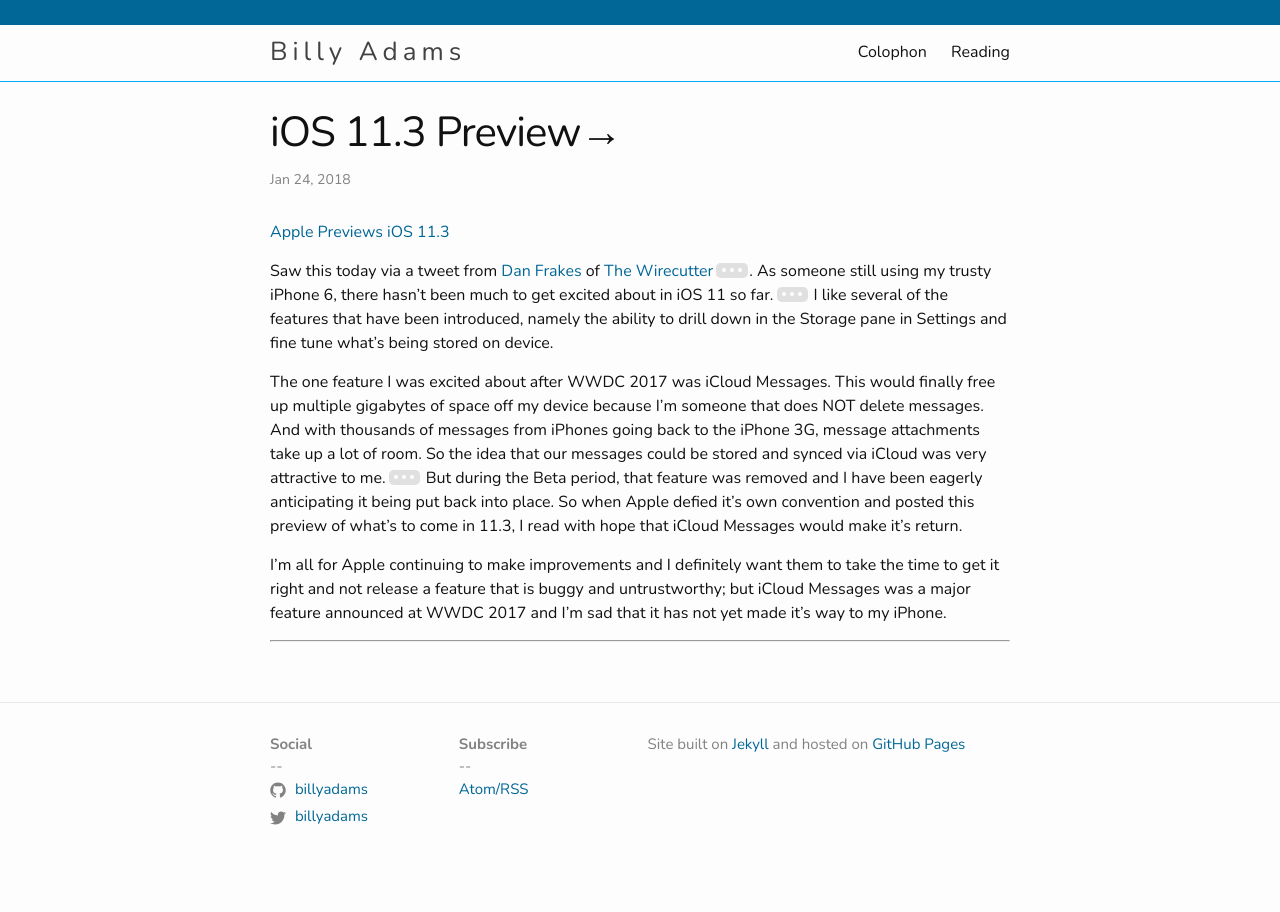
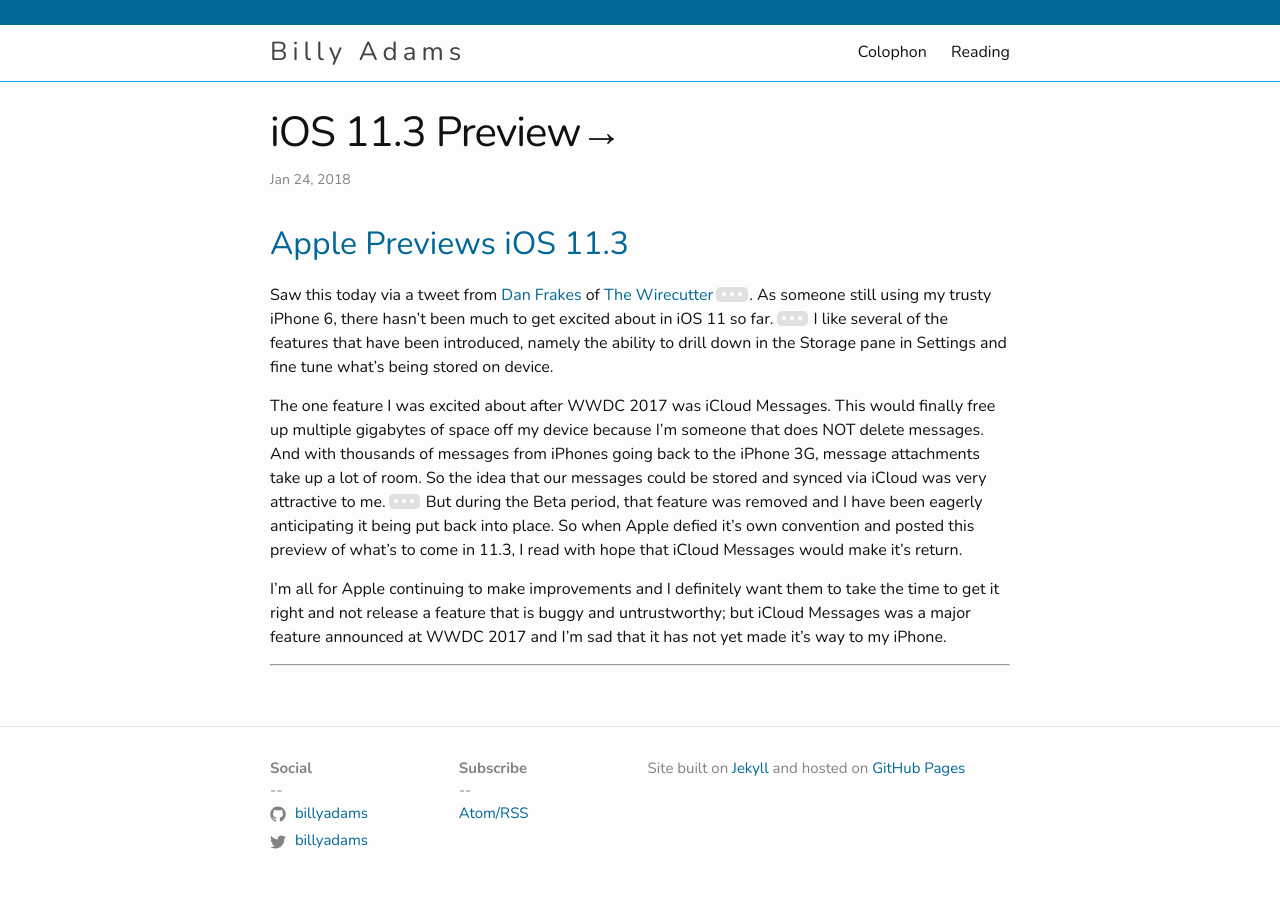
Before and after one commit to billyadams/billyadams.github.io, a Jekyll site: the page built from _posts/2018-01-24-iOS-11.3-Preview.markdown, in a window 1280 px wide. Built offline with Jekyll 4.4.1, drawn with Linux system fonts in a browser that asks for light colours.

Commit message:
Styled Link Headline

```diff
--- a/_posts/2018-01-24-iOS-11.3-Preview.markdown
+++ b/_posts/2018-01-24-iOS-11.3-Preview.markdown
@@ -5,7 +5,7 @@
 categories: apple technology
 ---
 
-[Apple Previews iOS 11.3](https://www.apple.com/newsroom/2018/01/apple-previews-ios-11-3/)
+## [Apple Previews iOS 11.3](https://www.apple.com/newsroom/2018/01/apple-previews-ios-11-3/)
 
 Saw this today via a tweet from [Dan Frakes](https://twitter.com/DanFrakes/status/956181632997670912) of [The Wirecutter](http://thewirecutter.com)[^1]. As someone still using my trusty iPhone 6, there hasn’t been much to get excited about in iOS 11 so far.[^2] I like several of the features that have been introduced, namely the ability to drill down in the Storage pane in Settings and fine tune what’s being stored on device.
 
```
